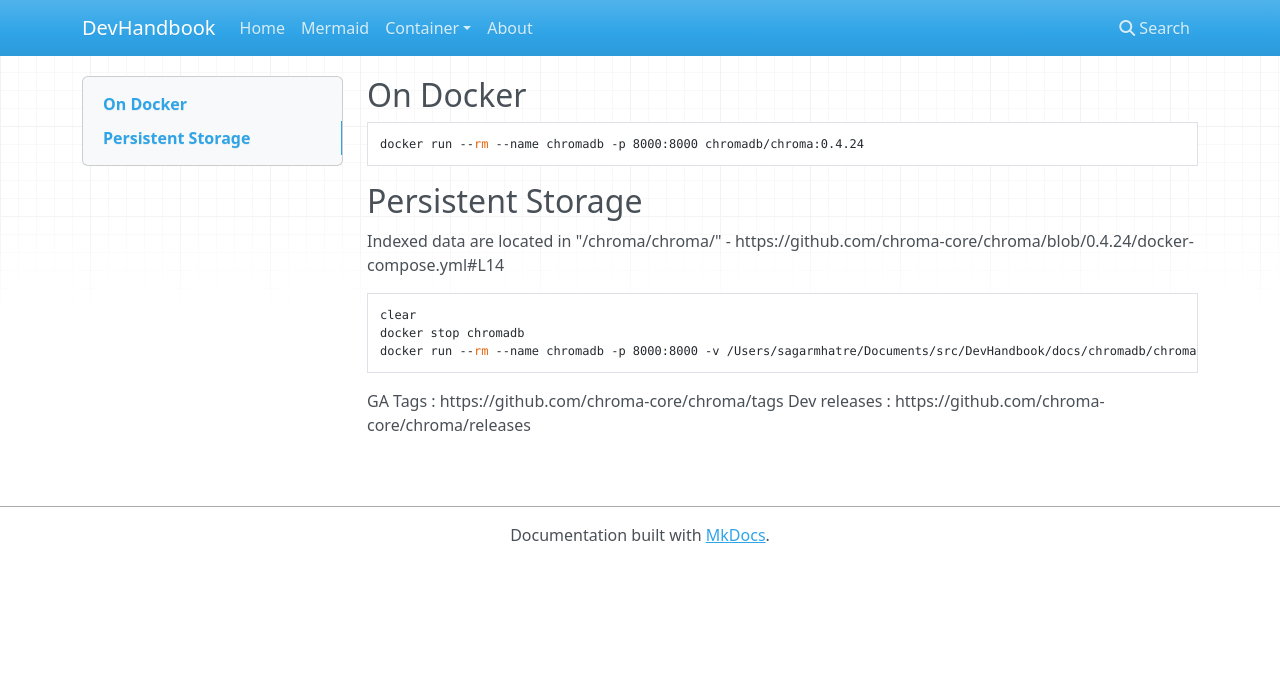
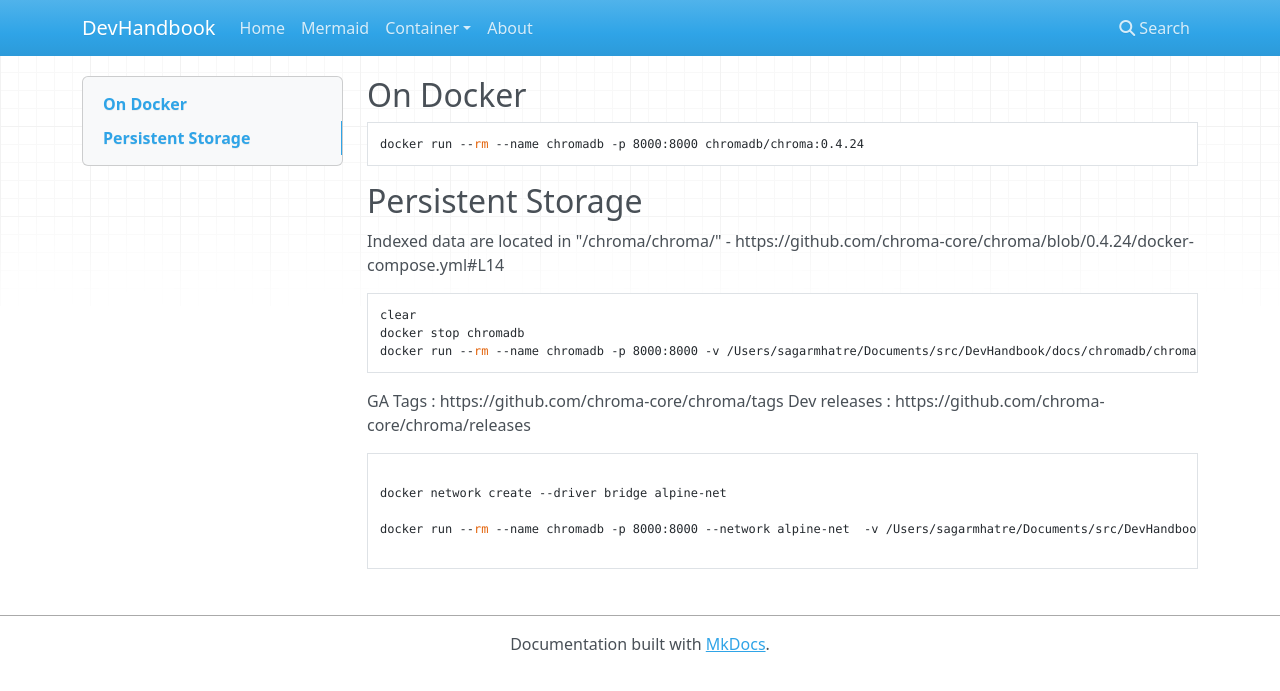
Before and after one commit to SagarMhatre/DevHandbook, an MkDocs documentation site: the page built from docs/chromadb/ReadMe.md, in a window 1280 px wide. Shown: the top 691 px of the page. Built offline with MkDocs 1.6.1, drawn with Linux system fonts in a browser that asks for light colours; nearby versions of some CDN libraries.

````diff
--- a/docs/chromadb/ReadMe.md
+++ b/docs/chromadb/ReadMe.md
@@ -15,3 +15,11 @@ docker run --rm --name chromadb -p 8000:8000 -v /Users/sagarmhatre/Documents/src
 ```
 GA Tags : https://github.com/chroma-core/chroma/tags
 Dev releases : https://github.com/chroma-core/chroma/releases
+
+```sh
+
+docker network create --driver bridge alpine-net
+
+docker run --rm --name chromadb -p 8000:8000 --network alpine-net  -v /Users/sagarmhatre/Documents/src/DevHandbook/docs/chromadb/chroma:/chroma/chroma chromadb/chroma:0.4.24
+
+```
--- /dev/null
+++ b/docs/chromadb/client/requirements.txt
@@ -0,0 +1 @@
+chromadb==0.4.24
````
Also changed, not shown: docs/chromadb/client/ReadMe.md (added, +15 -0 lines), docs/chromadb/client/reader.py (added, +14 -0 lines), 1 other file.
